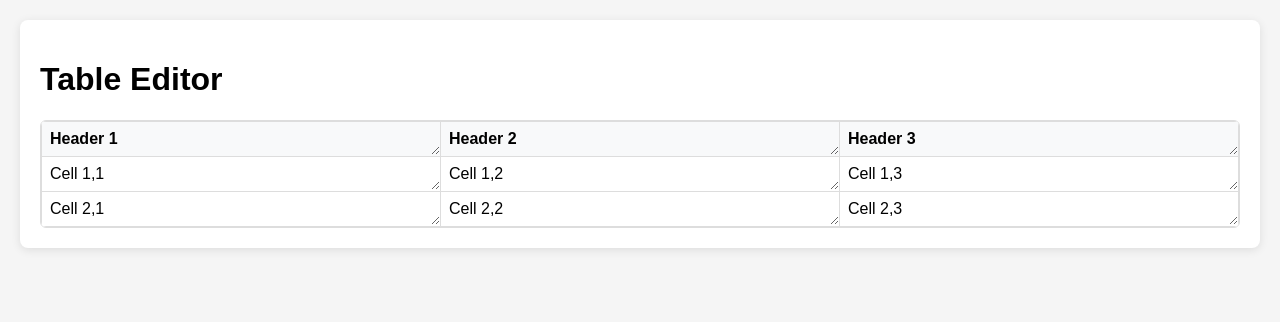
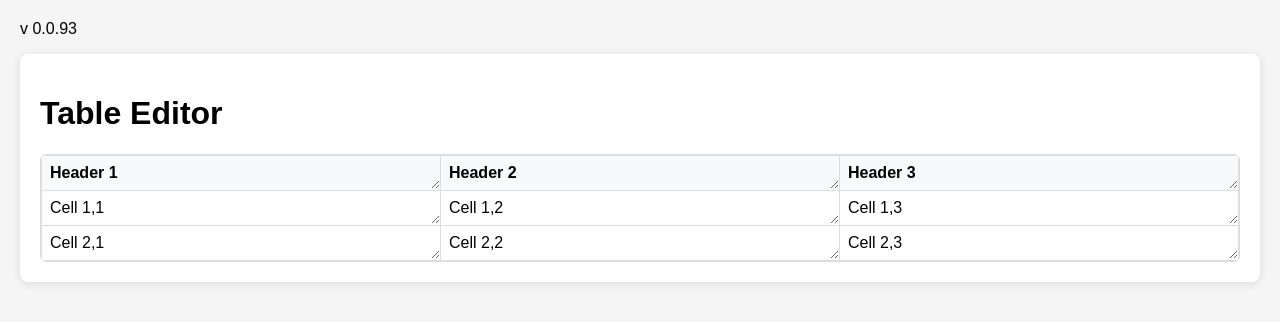
Before and after one commit to lucenera75/table-editor, a plain HTML site: page index.html in a window 1280 px wide. Drawn offline with Linux system fonts and the light colour scheme.

Commit message:
Update index.html

```diff
--- a/index.html
+++ b/index.html
@@ -4,6 +4,7 @@
     <meta charset="UTF-8">
     <meta name="viewport" content="width=device-width, initial-scale=1.0">
     <title>Table Editor</title>
+    <p>v 0.0.93</p>
     <style>
         body {
             font-family: Arial, sans-serif;
```
